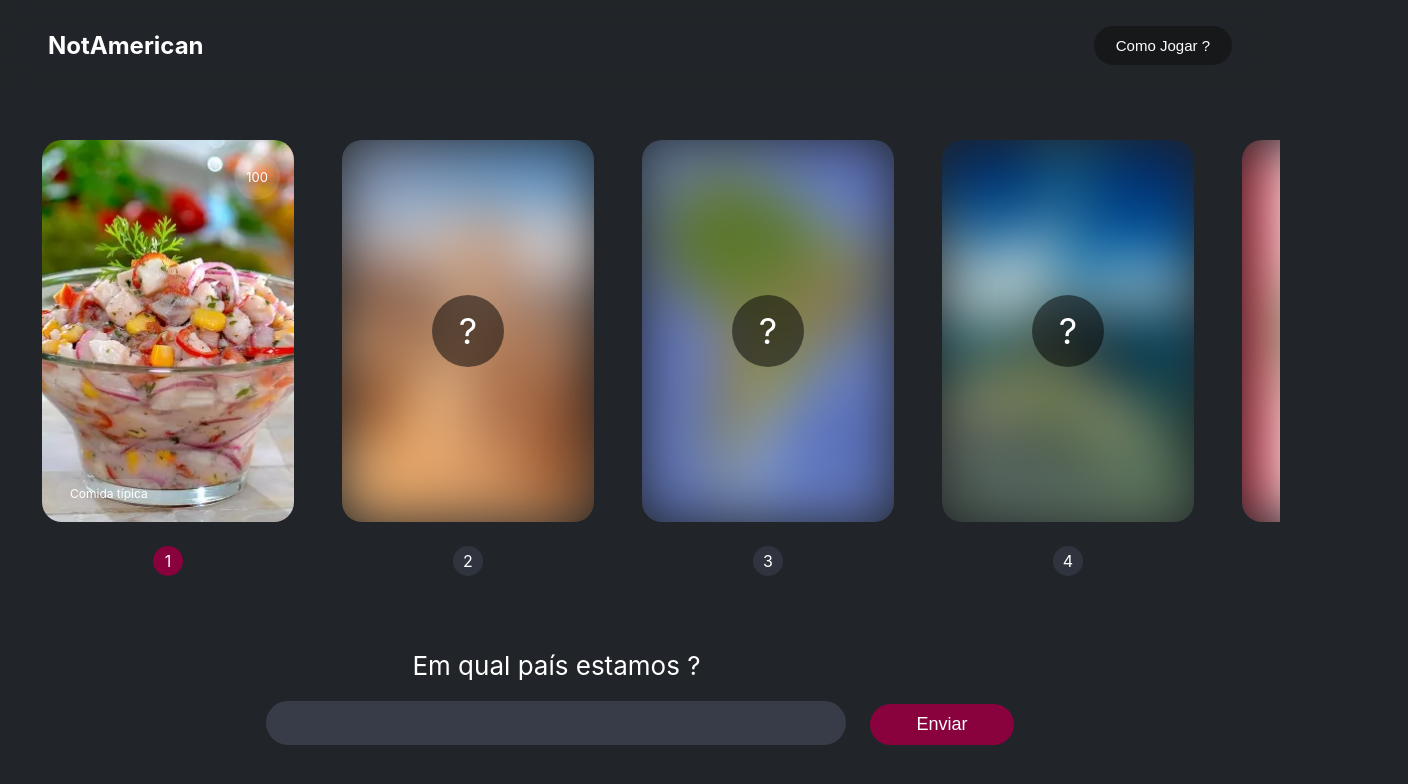
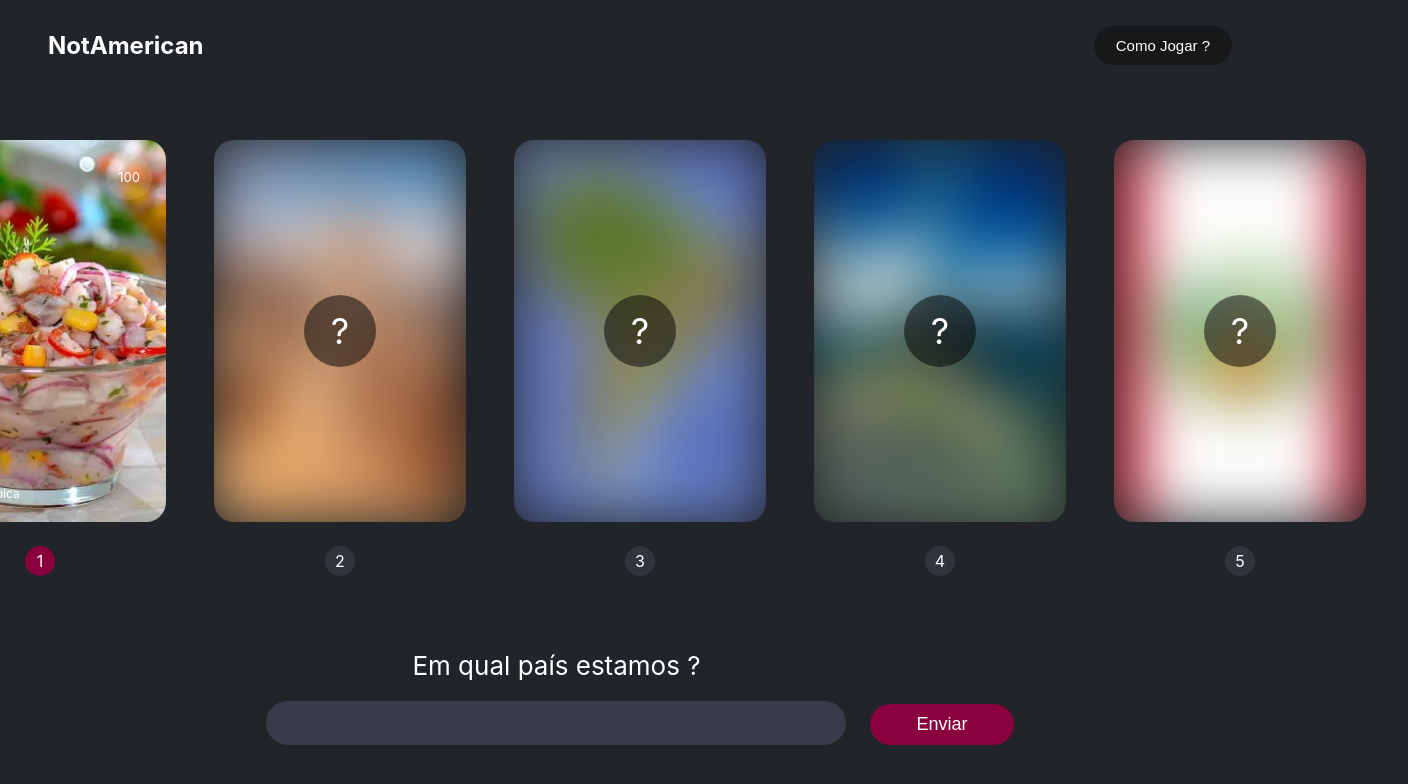
Before and after one commit to jefmoraes/xenomania, a Next.js app: page / in a window 1280 px wide. Shown: the top 784 px of the page, 1408 px wide, since content can reach past the window. Built offline with nearby package versions, Linux system fonts and the light colour scheme.

Commit message:
ajuste de tela Web

```diff
--- a/src/styles/index.ts
+++ b/src/styles/index.ts
@@ -5,6 +5,7 @@ export const Container = styled.div`
   display: flex ;
   min-height: 100vh;
   flex-direction: column;
+  align-items: center;
 `;
 
 export const Header = styled.header`
@@ -19,7 +20,7 @@ export const Header = styled.header`
   z-index: 1;
   backdrop-filter: blur(15px);
   border-bottom: 1px  ${props => props.theme.colors.primary};
-
+  max-width: 1536px;
 
   @media (max-width: 540px) {
     height: 70px;
@@ -63,6 +64,7 @@ export const Main = styled.main`
   padding-top: 100px;
   justify-content: center;
   gap: 48px;
+  max-width: 1536px;
 
   @media (max-width: 540px) {
     padding-top: 110px;
```
